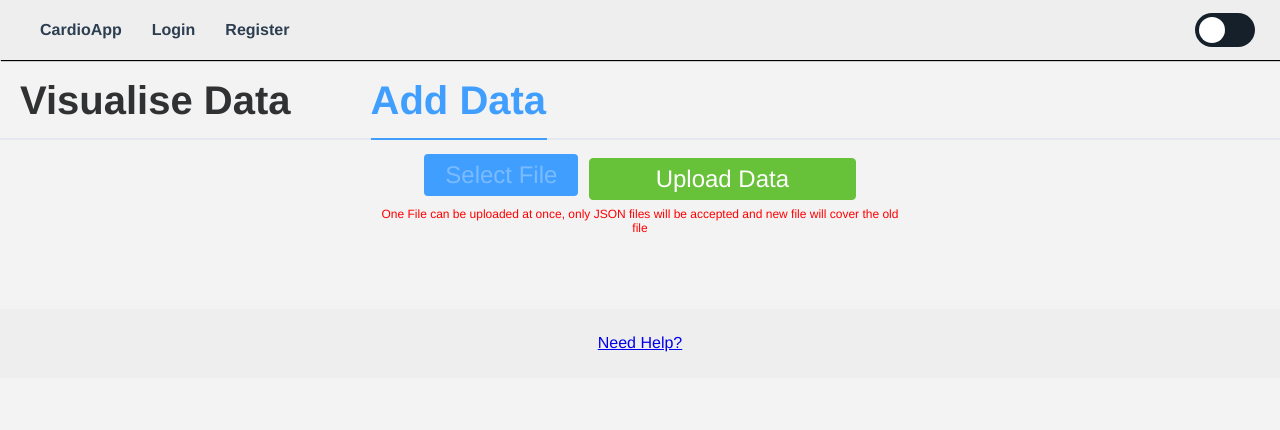
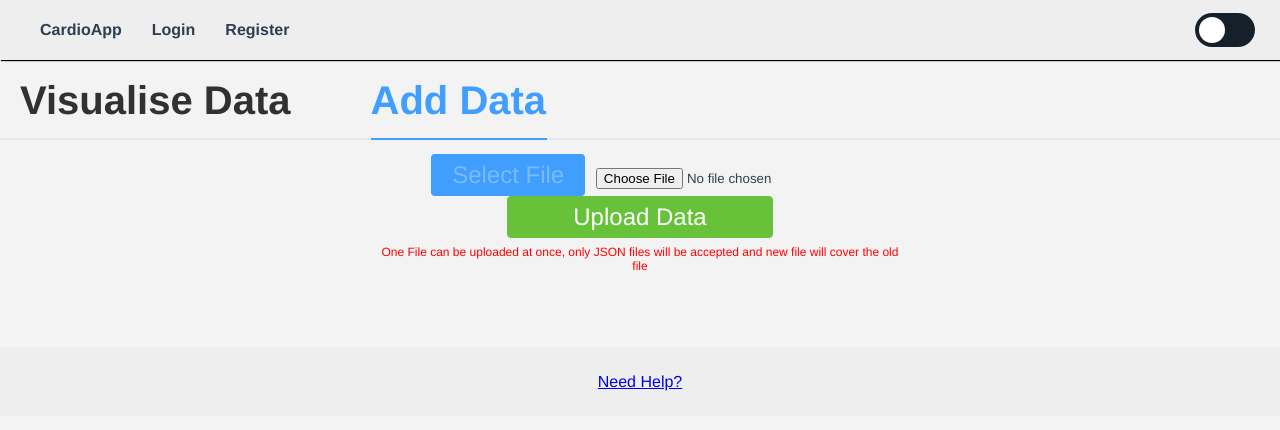
Before and after one commit to d-McGill/CardioApp, a Vue app: page /dashboard in a window 1280 px wide. Both pictures are taken after a click on the tab "Add Data". Shown: the top 430 px of the page. Built offline with nearby package versions, Linux system fonts and the light colour scheme; no server answers.

Commit message:
upload Data - team effort

```diff
--- a/src/components/Upload.vue
+++ b/src/components/Upload.vue
@@ -14,7 +14,16 @@
       <el-button type="primary" class="disabled">Select File</el-button>
     </template>
 
+    <input type="file" ref="doc" @change="change" />
     <el-button class="ml-3" type="success" @click="submitUpload">Upload Data</el-button>
+
+     <div v-if="content">
+       <h1>{{fileName}}</h1>
+       <button @click="cancelUpload">X</button>
+
+     </div>
+
+
 
     <template #tip>
       <div class="el-upload__tip" style="color: red">
@@ -22,18 +31,23 @@
       </div>
     </template>
 
+
+
     </el-upload>
+  <!--  <h1>{{content}}</h1> -->
 </template>
 
   <script>
 
 import { ref} from 'vue';
-
+import firebase from "firebase/app";
 export default {
  name: "App",
   setup(){
 
-const upload = ref()
+const upload = ref();
+const content = ref();
+const fileName = ref();
 
 const handleExceed = (files) => {
   upload.value.clearFiles()
@@ -43,31 +57,45 @@ const handleExceed = (files) => {
 
 const handleBefore = (file)=>{
   console.log(file.name)
+// console.log(file);
 }
 
 
 
 const submitUpload = () => {
-  upload.value.submit()
+ // upload.value.submit()
+ // content.value.submit();
+ var user = firebase.auth().currentUser;
+
+  firebase.firestore().collection('graphdata').doc('dv14VR2epQxwrzpMYLHK').set({
+        user: user.uid,
+        content: content.value
+        });
+}
+
+const cancelUpload = () =>{
+  fileName.value = "";
+}
+
+function change(e){
+
+      const file = e.target.files[0];
+      console.log(file.name);
+      const reader = new FileReader();
+      if (file.name.includes(".json")) {
+        reader.onload = (res) => {
+          content.value = res.target.result;
+          console.log(res.target.result);
+          console.log(content.value);
+          fileName.value = file.name;
+        };
+        reader.onerror = (err) => console.log(err);
+        reader.readAsText(file);
+      }
 }
 
 
-function change(file){
-        console.log(file.value)
-
-}
-
-
-
-
-
-
-
-
-
-
-
-  return {handleExceed, submitUpload, upload, handleBefore, change}
+  return {handleExceed, submitUpload, upload, handleBefore, change, content, cancelUpload, fileName}
     },
 }
 </script>
```
